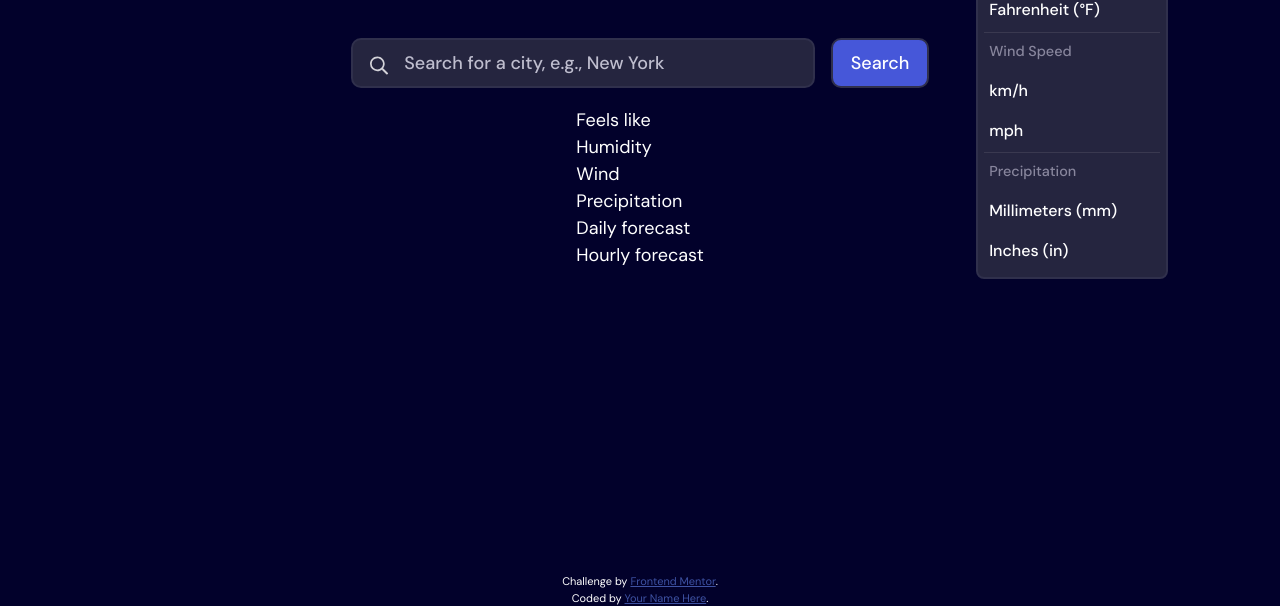
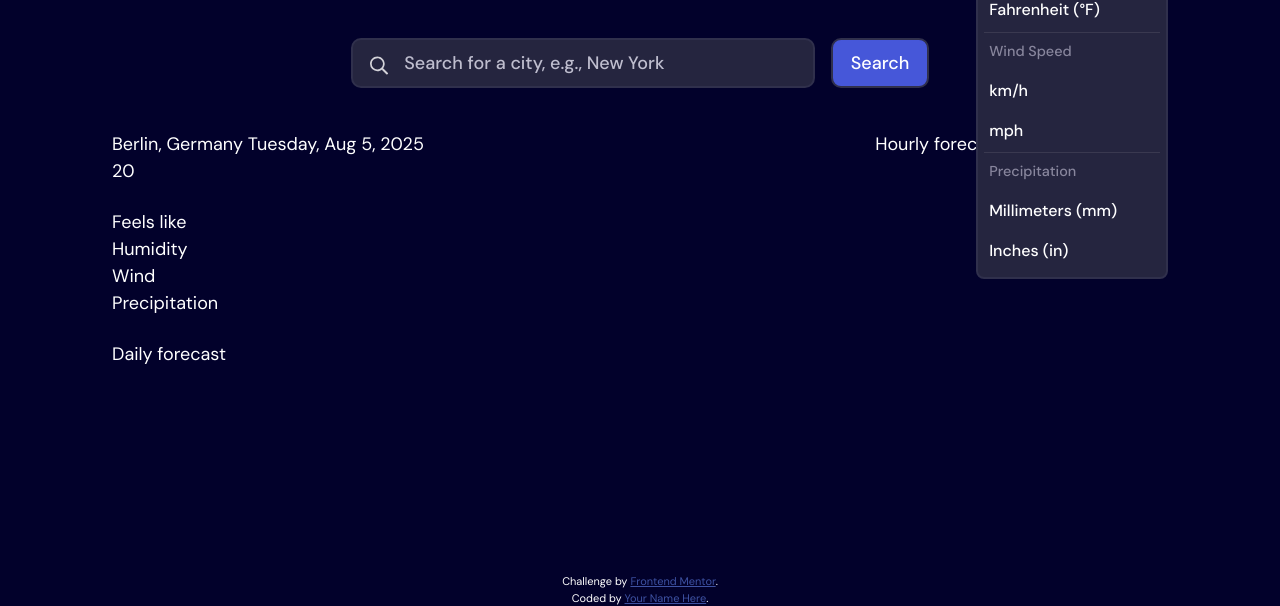
Before and after one commit to anton-mirazchiyski/Weather-App-FEM-Hackathon, a plain HTML site: page index.html in a window 1280 px wide. Shown: the part 238-844 px from the top of the page. Drawn offline with nearby package versions, Linux system fonts and the light colour scheme.

Commit message:
Start weather info layout
Also update HTML file

```diff
--- a/index.html
+++ b/index.html
@@ -72,6 +72,17 @@
     </form>
 
     <section class="city-weather-info">
+      <div class="first-column">
+        <section class="city-name-container">
+          <div class="city-info">
+            <span class="city-name">Berlin, Germany</span>
+            <span class="city-date">Tuesday, Aug 5, 2025</span>
+          </div>
+          <div class="city-temperature">
+            <span class="current-temperature-icon"></span>
+            <span class="current-temperature-high">20</span>
+          </div>
+        </section>
         <section class="general-weather-info">
           <ul>
           <li>
@@ -92,16 +103,18 @@
           </li>
           </ul>
         </section>
-
         <section class="daily-forecast-info">
           <span>Daily forecast</span>
           <!-- Insert daily forecast for the next 7 days here -->
         </section>
+      </div>
 
+      <div class="second-column">
         <section class="hourly-forecast-info">
           <span>Hourly forecast</span>
           <!-- Insert hourly forecast for the selected day here -->
         </section>
+      </div>
    </section>
   </main>
   <footer>
--- a/styles/styles.css
+++ b/styles/styles.css
@@ -2,3 +2,4 @@
 @import url(general-styles.css);
 @import url(header.css);
 @import url(form.css);
+@import url(weather-info-layout.css);
--- /dev/null
+++ b/styles/weather-info-layout.css
@@ -0,0 +1,17 @@
+.city-weather-info {
+    display: flex;
+    min-width: 100%;
+    margin-top: 1.5rem;
+    gap: 1.5rem;
+}
+
+.first-column {
+    min-width: 70%;
+    display: flex;
+    flex-direction: column;
+    gap: 1.5rem;
+}
+
+.second-column {
+    min-width: 30%;
+}
```
Lines whose indentation alone changed are shown as unchanged.
